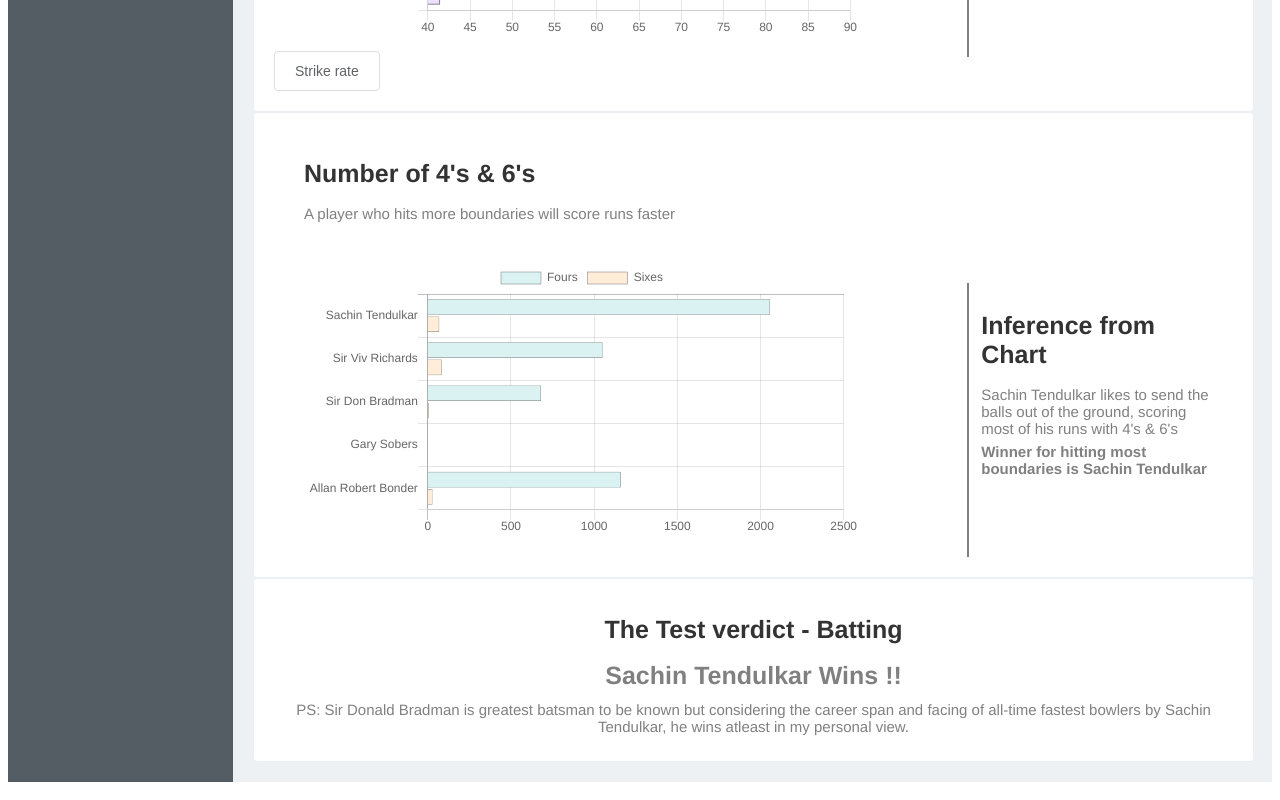
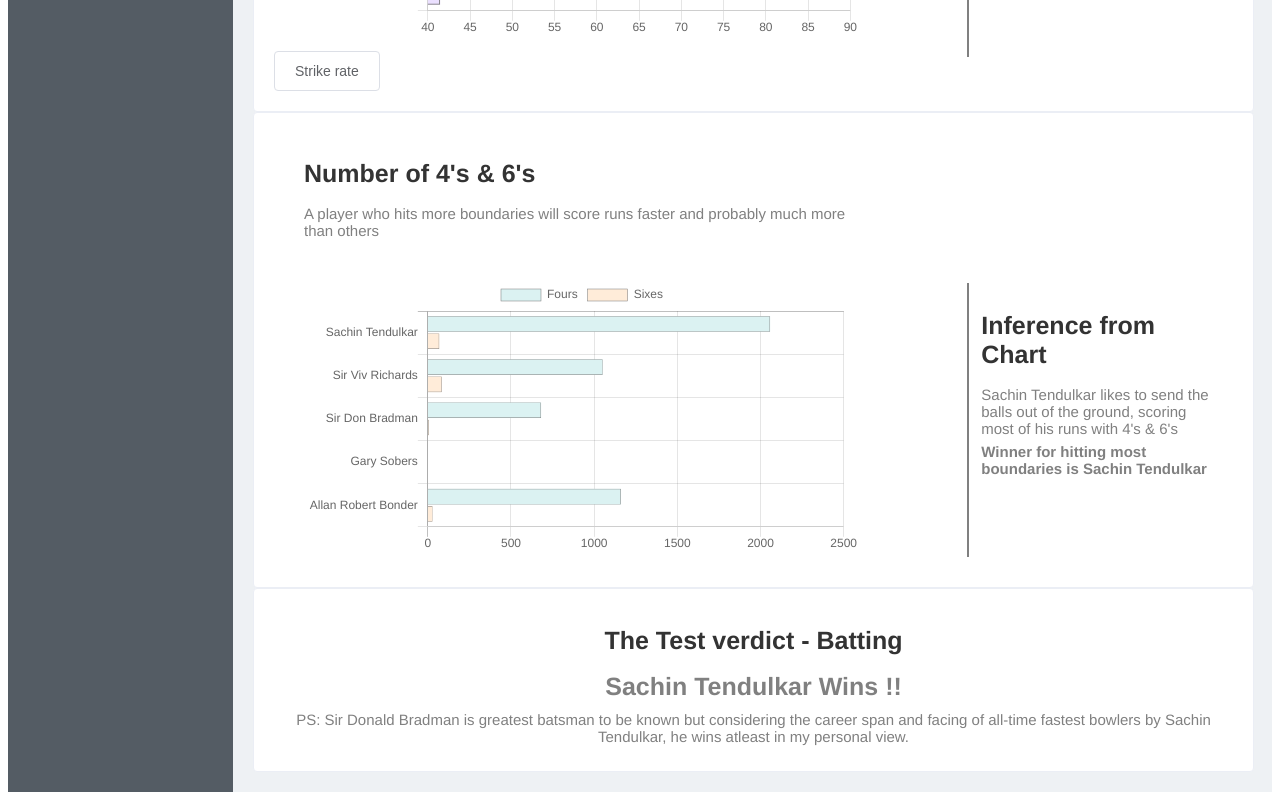
Before and after one commit to tapthoughts/worlds-greatest-cricketer, a Vue app: page /battingTest in a window 1280 px wide. Shown: the part 3076-3876 px from the top of the page. Built offline with nearby package versions, Linux system fonts and the light colour scheme.

Commit message:
boundary runs sachin inference

```diff
--- a/src/views/BattingTest.vue
+++ b/src/views/BattingTest.vue
@@ -130,7 +130,7 @@
         <div class="card">
             <Chart
             titleText="Number of 4's & 6's"
-            subTitleText="A player who hits more boundaries will score runs faster"
+            subTitleText="A player who hits more boundaries will score runs faster and probably much more than others"
             chartType="horizontalBar"
             :chartData="BoundariesData.data"
             :chartOptions="BoundariesData.options"
```
